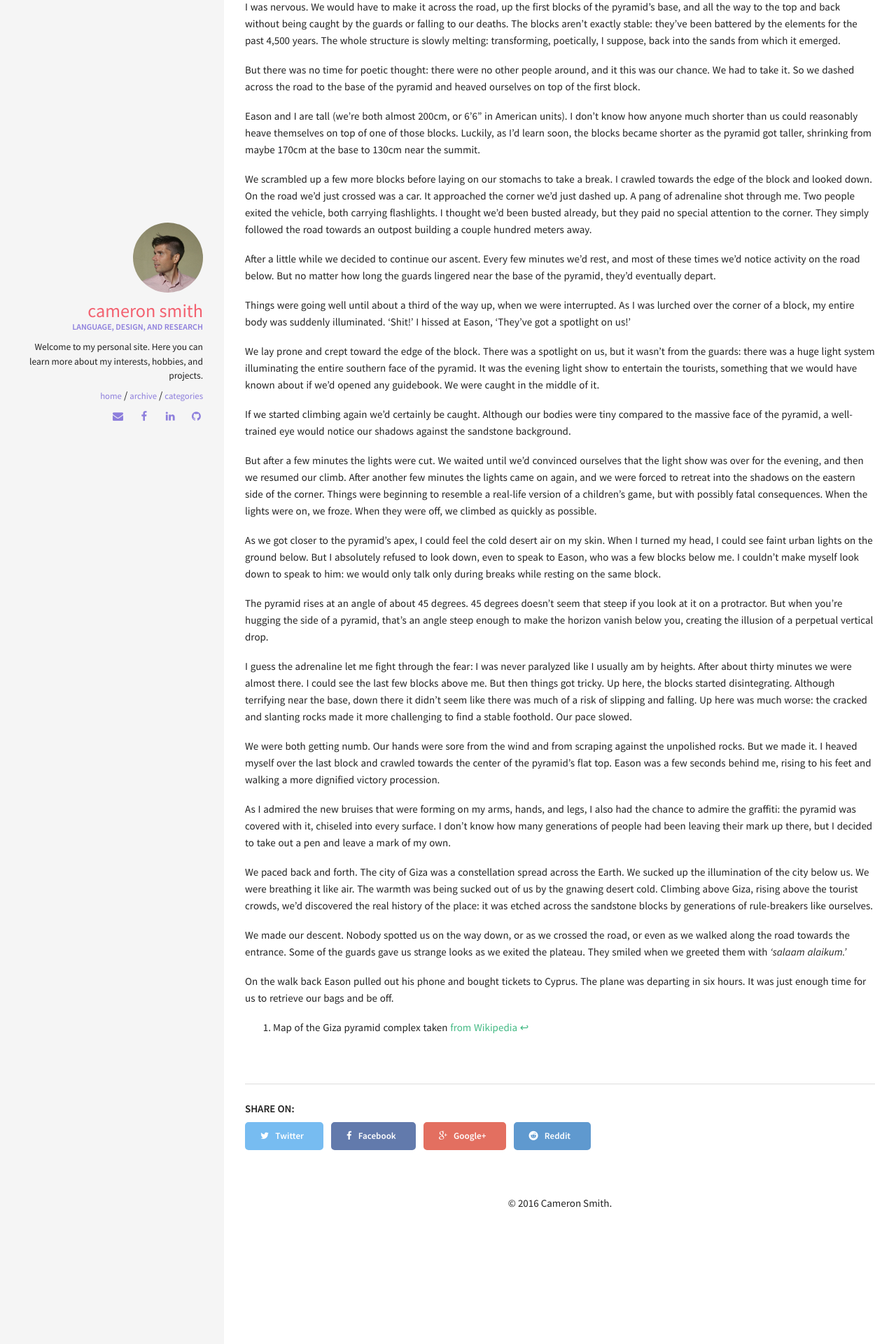
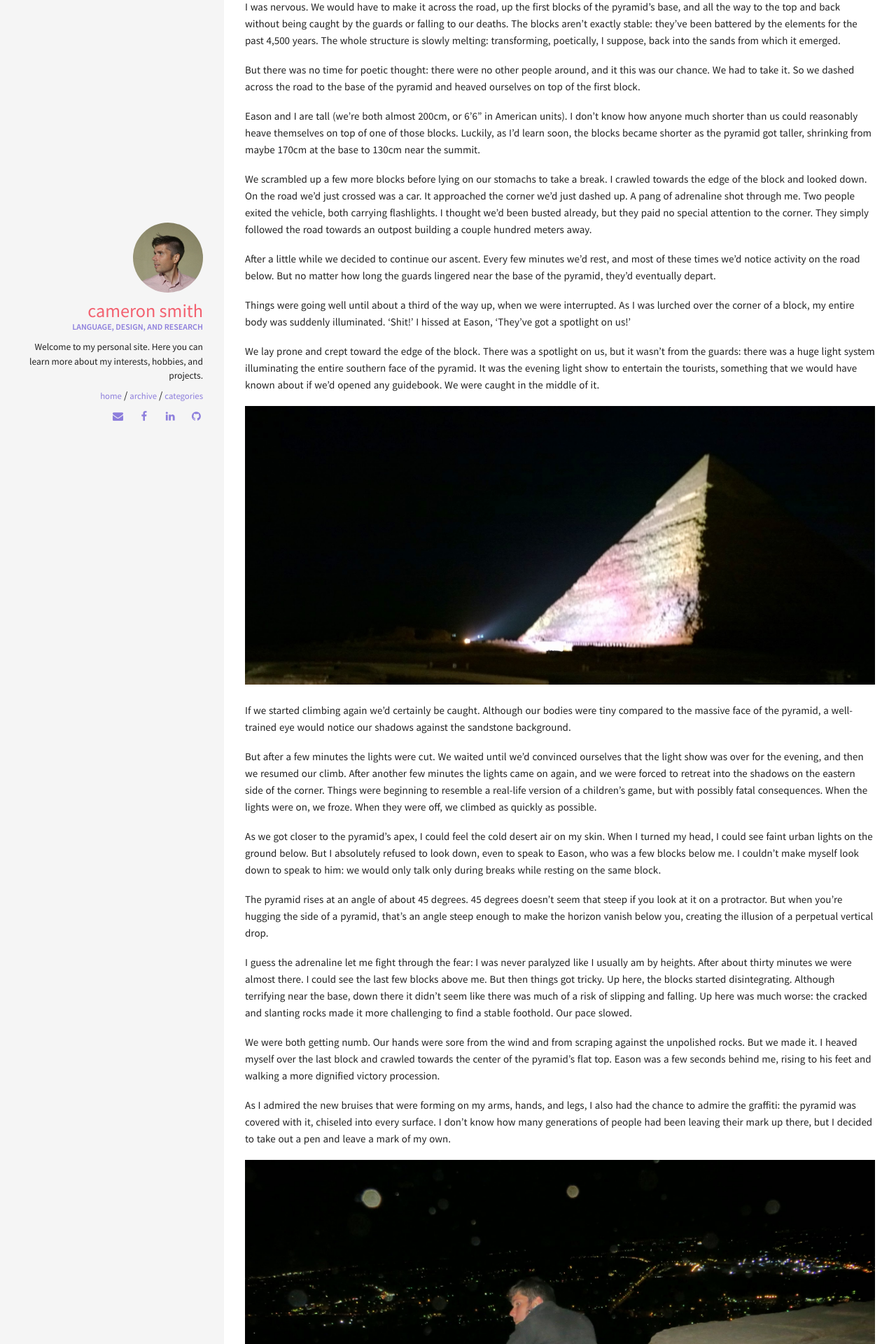
Before and after one commit to camoverride/camoverride.github.io, a Jekyll site: the page built from _posts/2014-12-10-pyramid-climbing.md, in a window 1280 px wide. Shown: the part 1670-3590 px from the top of the page at 70% size. Built offline with Jekyll 4.4.1, drawn with Linux system fonts in a browser that asks for light colours.

Commit message:
adding pics

```diff
--- a/_posts/2014-12-10-pyramid-climbing.md
+++ b/_posts/2014-12-10-pyramid-climbing.md
@@ -36,13 +36,15 @@ But there was no time for poetic thought: there were no other people around, and
 
 Eason and I are tall (we’re both almost 200cm, or 6’6” in American units). I don’t know how anyone much shorter than us could reasonably heave themselves on top of one of those blocks. Luckily, as I’d learn soon, the blocks became shorter as the pyramid got taller, shrinking from maybe 170cm at the base to 130cm near the summit.
 
-We scrambled up a few more blocks before laying on our stomachs to take a break. I crawled towards the edge of the block and looked down. On the road we’d just crossed was a car. It approached the corner we’d just dashed up. A pang of adrenaline shot through me. Two people exited the vehicle, both carrying flashlights. I thought we’d been busted already, but they paid no special attention to the corner. They simply followed the road towards an outpost building a couple hundred meters away.
+We scrambled up a few more blocks before lying on our stomachs to take a break. I crawled towards the edge of the block and looked down. On the road we’d just crossed was a car. It approached the corner we’d just dashed up. A pang of adrenaline shot through me. Two people exited the vehicle, both carrying flashlights. I thought we’d been busted already, but they paid no special attention to the corner. They simply followed the road towards an outpost building a couple hundred meters away.
 
 After a little while we decided to continue our ascent. Every few minutes we’d rest, and most of these times we’d notice activity on the road below. But no matter how long the guards lingered near the base of the pyramid, they’d eventually depart.
 
 Things were going well until about a third of the way up, when we were interrupted. As I was lurched over the corner of a block, my entire body was suddenly illuminated. ‘Shit!’ I hissed at Eason, ‘They’ve got a spotlight on us!’
 
 We lay prone and crept toward the edge of the block. There was a spotlight on us, but it wasn’t from the guards: there was a huge light system illuminating the entire southern face of the pyramid. It was the evening light show to entertain the tourists, something that we would have known about if we’d opened any guidebook. We were caught in the middle of it.
+
+![Pyramid illuminated]({{ site.url }}/img/pyramid-light-show.png)
 
 If we started climbing again we’d certainly be caught. Although our bodies were tiny compared to the massive face of the pyramid, a well-trained eye would notice our shadows against the sandstone background.
 
@@ -58,6 +60,8 @@ We were both getting numb. Our hands were sore from the wind and from scraping a
 
 As I admired the new bruises that were forming on my arms, hands, and legs, I also had the chance to admire the graffiti: the pyramid was covered with it, chiseled into every surface. I don’t know how many generations of people had been leaving their mark up there, but I decided to take out a pen and leave a mark of my own.
 
+![Pyramid top]({{ site.url }}/img/pyramid-edge.png)
+
 We paced back and forth. The city of Giza was a constellation spread across the Earth. We sucked up the illumination of the city below us. We were breathing it like air. The warmth was being sucked out of us by the gnawing desert cold. Climbing above Giza, rising above the tourist crowds, we’d discovered the real history of the place: it was etched across the sandstone blocks by generations of rule-breakers like ourselves.
 
 We made our descent. Nobody spotted us on the way down, or as we crossed the road, or even as we walked along the road towards the entrance. Some of the guards gave us strange looks as we exited the plateau. They smiled when we greeted them with *‘salaam alaikum.’*
```
Also changed, not shown: img/pyramid-edge.png (added), img/pyramid-light-show.png (added), img/pyramid-top.jpg (added), 1 other file.
